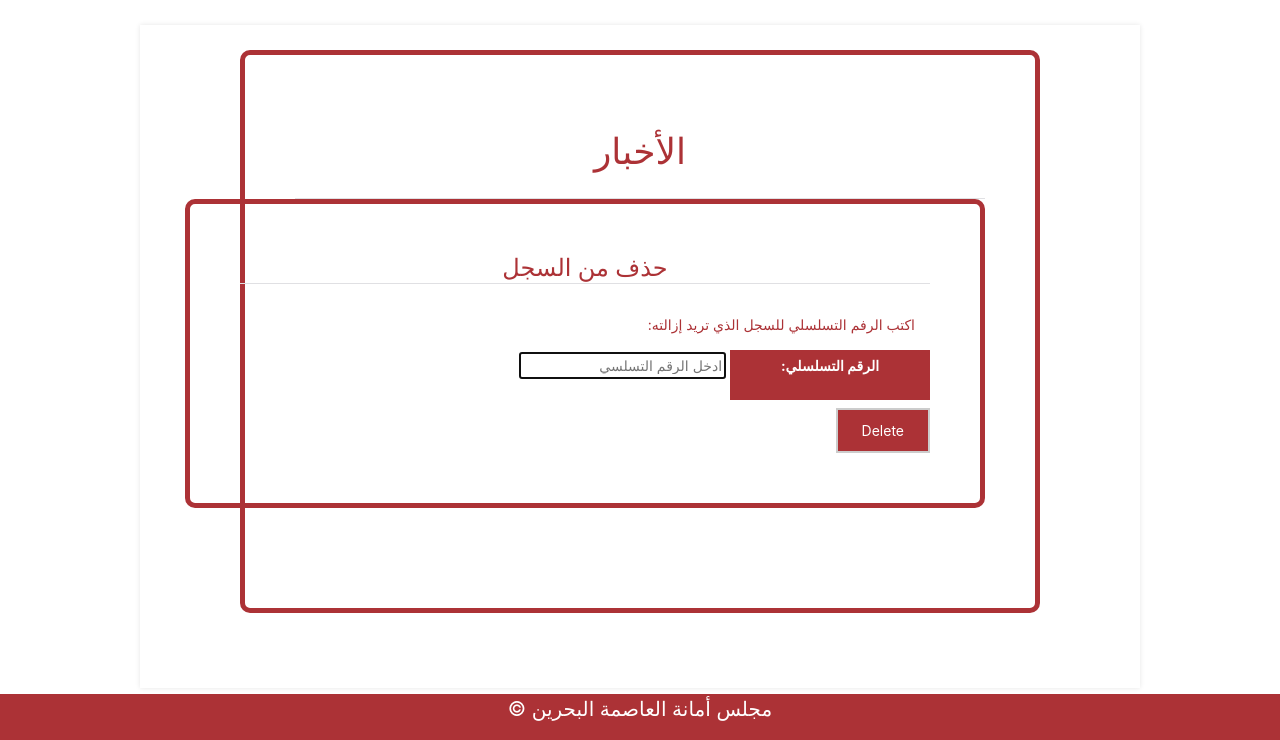
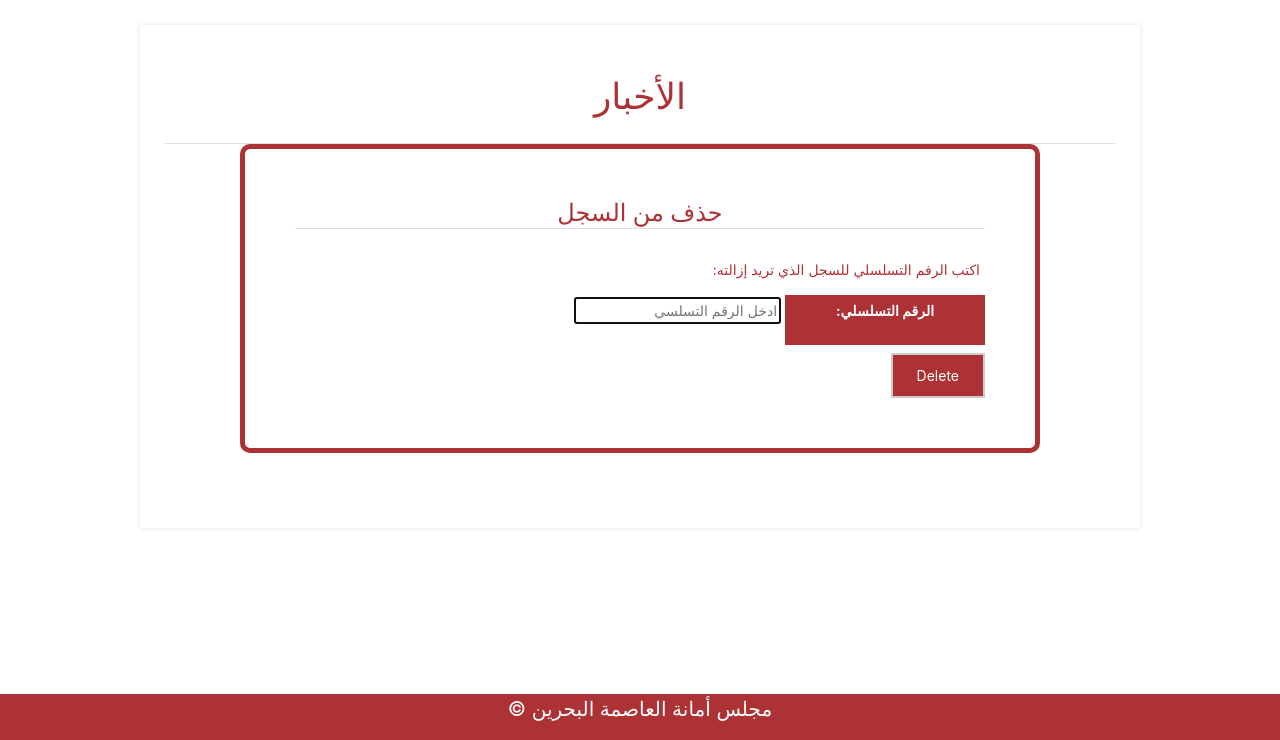
Before and after one commit to noonz66/CMC-Project-for-499-Website, a PHP site: page /php/newsDelete.php in a window 1280 px wide. Shown: the part 60-800 px from the top of the page. Run offline with PHP 8.4, Linux system fonts and the light colour scheme; a user stored in the database is signed in; some libraries are stand-ins or nearby versions.

Commit message:
style issues

```diff
--- a/css/deletestyle.css
+++ b/css/deletestyle.css
@@ -12,23 +12,11 @@
     align-items: center;
     padding: 50px;
 }
-#deleteForm{
-    font-size: 14px;
-    border-style: solid;
-    border-color: #ac3236;
-    border-width: 5px;
-    border-radius: 10px;
-    text-align: right;
-    width: 800px;
-    margin: 0 auto;
-    margin-bottom: 50px;
-    align-items: center;
-    padding: 50px;
-}
+
 h2{
     text-align: center;
 }
-#deleteForm    p{
+.forms    p{
         color: #ac3236;
         padding-right: 15px;
         direction: rtl;
--- a/php/memberDelete.php
+++ b/php/memberDelete.php
@@ -49,8 +49,9 @@
     </header>
     <div class="content">
         <div class="page">
+        <h2>الأعضاء</h2>
+
             <div id="delete" class="forms">
-                <h2>الأعضاء</h2>
                 <form action="Delete.php" method="post" id="deleteForm">
                     <h4 id="formh4">حذف من السجل</h4>
                     <p> اكتب الرفم التسلسلي للسجل الذي تريد إزالته:</p>
--- a/php/newsDelete.php
+++ b/php/newsDelete.php
@@ -49,8 +49,8 @@
     </header>
     <div class="content">
         <div class="page">
+        <h2>الأخبار</h2>
             <div id="delete" class="forms">
-                <h2>الأخبار</h2>
                 <form action="Delete.php" method="post" id="deleteForm">
                     <h4 id="formh4">حذف من السجل</h4>
                     <p> اكتب الرفم التسلسلي للسجل الذي تريد إزالته:</p>
--- a/php/projectDelete.php
+++ b/php/projectDelete.php
@@ -49,8 +49,9 @@
     </header>
     <div class="content">
         <div class="page">
+        <h2>المشاريع</h2>
             <div id="delete" class="forms">
-                <h2>المشاريع</h2>
+
                 <form action="Delete.php" method="post" id="deleteForm">
                     <h4 id="formh4">حذف من السجل</h4>
                     <p> اكتب الرفم التسلسلي للسجل الذي تريد إزالته:</p>
```
